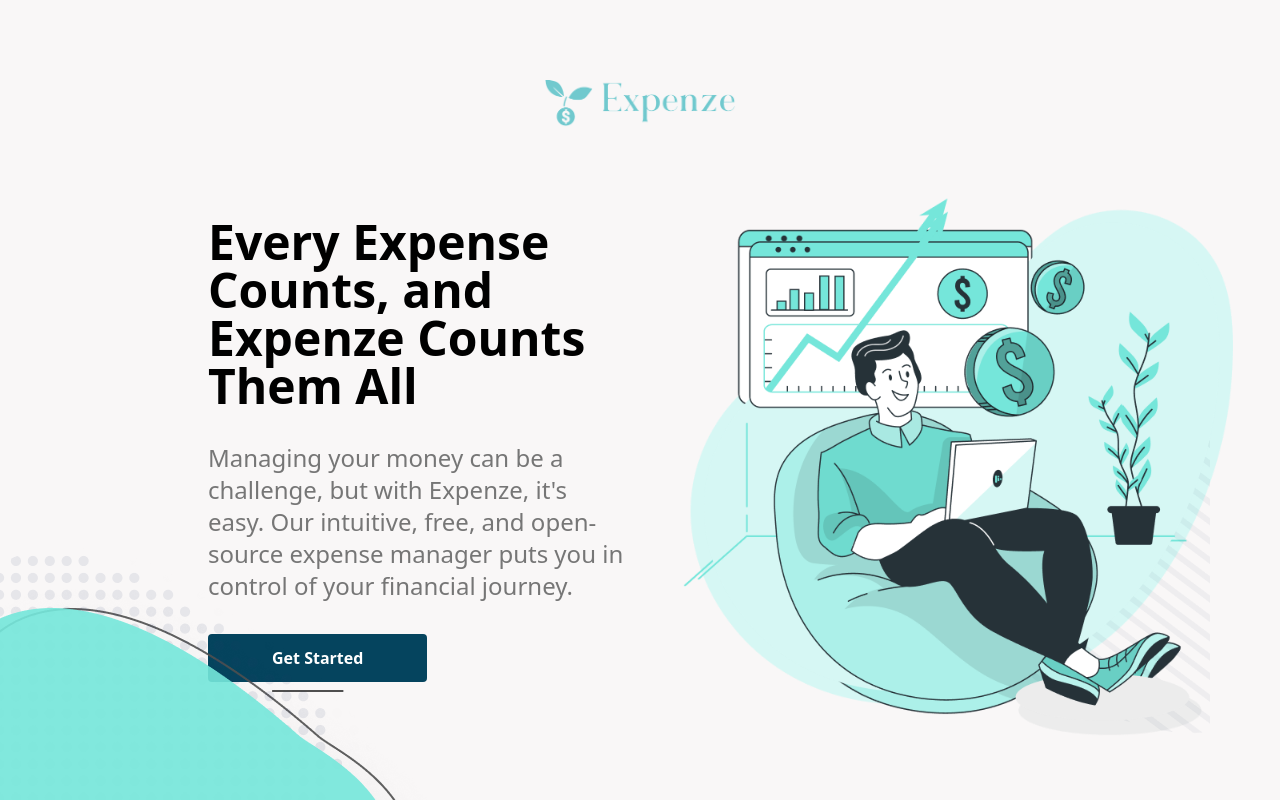
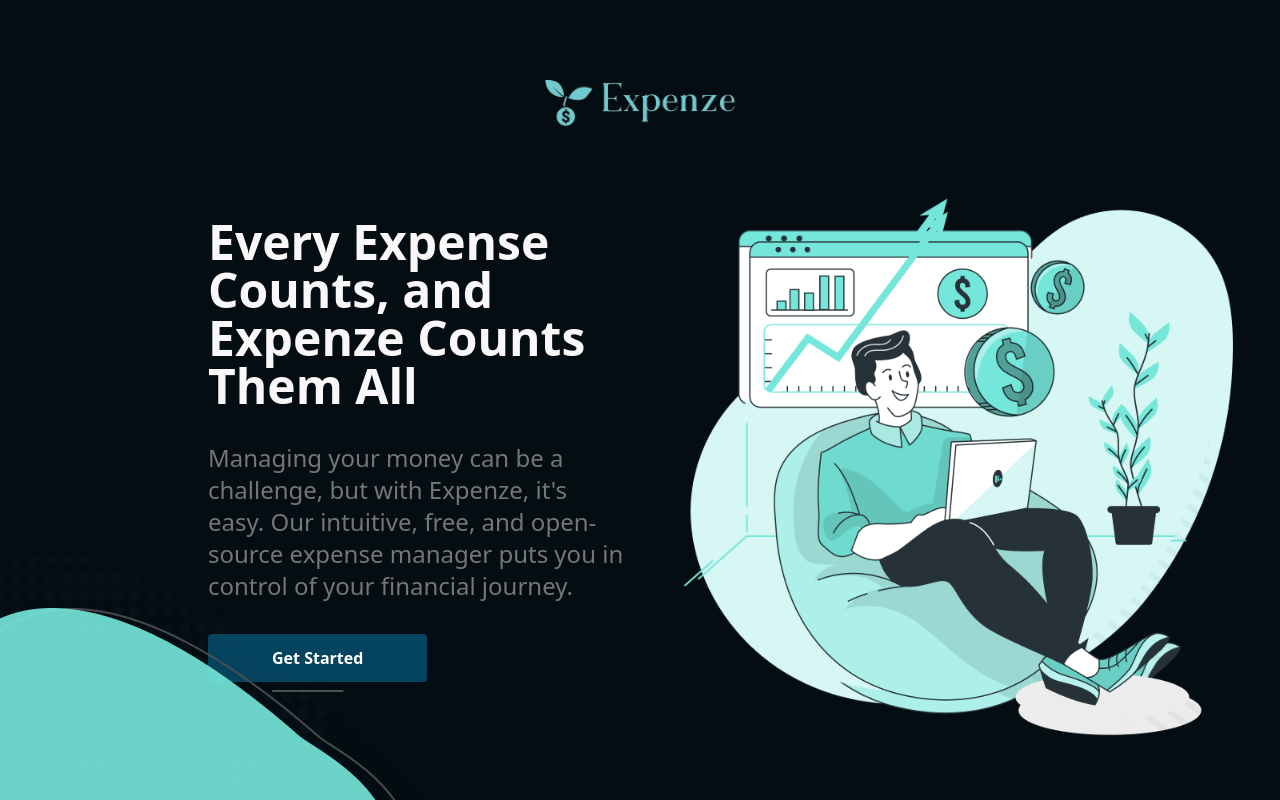
Before and after one commit to tusharag6/Expenze, a React (Vite) app in the folder client/: page / in a window 1280 px wide. Built offline with nearby package versions, Linux system fonts and the light colour scheme.

Commit message:
revert back to dark theme

```diff
--- a/client/src/layout/Sidebar.tsx
+++ b/client/src/layout/Sidebar.tsx
@@ -18,10 +18,7 @@
 export function Sidebar({ className }: SidebarProps) {
   const [selected, setSelected] = useState("Dashboard");
   return (
-    <div
-      className={cn("pb-12 h-[100vh]", className)}
-      style={{ backgroundColor: "#191919", color: "#FFF", maxWidth: "17.5rem" }}
-    >
+    <div className={cn("pb-12 h-[100vh]", className)}>
       <div className="my-12 mx-5 flex flex-col justify-between h-full">
         <div>
           <div className="pb-10 flex justify-center">
--- a/client/tailwind.config.js
+++ b/client/tailwind.config.js
@@ -23,15 +23,15 @@
         border: "#1B262C",
         input: "#1B262C",
         ring: "#1B262C",
-        background: "#F9F7F7",
-        foreground: "#000",
+        background: "#040D12",
+        foreground: "#F9F7F7",
         primary: {
-          DEFAULT: "#05445E",
-          foreground: "#F9F7F7",
+          DEFAULT: "#F9F7F7",
+          foreground: "#040D12",
         },
         secondary: {
-          DEFAULT: "#05445E",
-          foreground: "#F9F7F7",
+          DEFAULT: "#1B262C",
+          // foreground: "#F9F7F7",
         },
         destructive: {
           DEFAULT: "#1B262C",
@@ -42,15 +42,15 @@
           // foreground: "#F9F7F7",
         },
         accent: {
-          DEFAULT: "#05445E",
-          foreground: "#F9F7F7",
+          DEFAULT: "#1B262C",
+          // foreground: "#F9F7F7",
         },
         popover: {
           DEFAULT: "#1B262C",
           // foreground: "#F9F7F7",
         },
         card: {
-          // DEFAULT: "#1B262C",
+          DEFAULT: "#1B262C",
           // foreground: "#F9F7F7",
         },
       },
```
